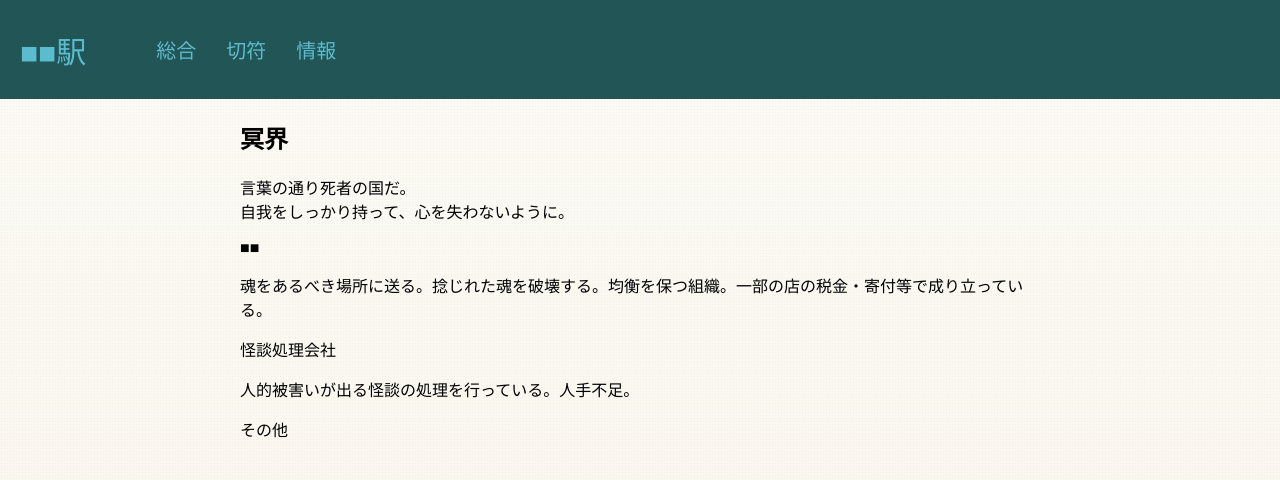
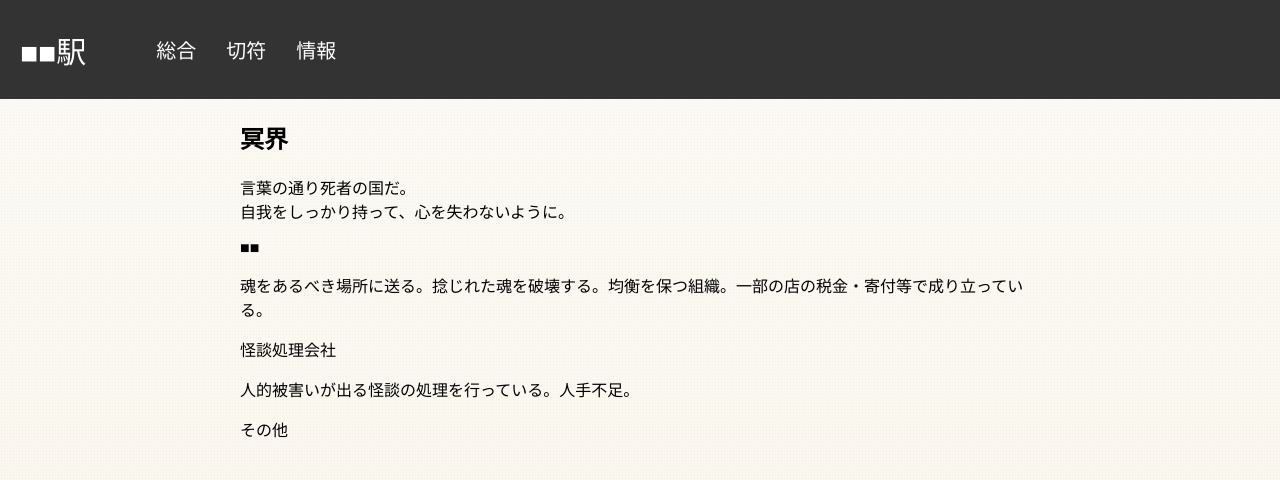
Before and after one commit to shinomagiwa/shinomagiwa.github.io, a plain HTML site: page tickets/meikai.html in a window 1280 px wide. Drawn offline with Linux system fonts and the light colour scheme; a script that the page names is missing.

Commit message:
Update stylesheet.css

```diff
--- a/css/stylesheet.css
+++ b/css/stylesheet.css
@@ -9,8 +9,8 @@ body {
 	display: flex; /* ロゴとメニューを横並び */
 	align-items: center; /* 縦方向の中央揃え */
 	width: 100%; /* 幅を画面いっぱいに */
-	background-color: #255; /* ヘッダーの背景色 */
-  color: #5CBCCF; /* 文字の色 */
+	background-color: #333; /* ヘッダーの背景色 */
+  color: white; /* 文字の色 */
   padding: 15px 20px; /* 上下・左右の余白 */
   position: fixed; /* ページ上部に固定 */
   top: 0; /* 画面の最上部に配置 */
@@ -36,7 +36,7 @@ z-index: 1000; /* 他の要素の上に表示 */
 
 .headerlist a {
   text-decoration: none; /* リンクの下線を消す */
-  color: #5CBCCF; /* リンクの色を変更（任意） */
+  color: white; /* リンクの色を変更（任意） */
 	/*padding: 8px 12px;  クリックしやすくする */
   transition: background 0.2s;
 	transition: color 0.2s ease; /* 色変化を滑らかに */
@@ -45,11 +45,11 @@ z-index: 1000; /* 他の要素の上に表示 */
 /* カーソルを合わせた時のスタイル */
 .headerlist a:hover {
   /*background-color: #fff;*/
-	color: #9BD4DE;
+	color: #959595;
 }
 
 .selected{
-	font-color: #9BD4DE;
+	font-color: #959595;
 }
 
 /*真ん中に寄せる*/
```
